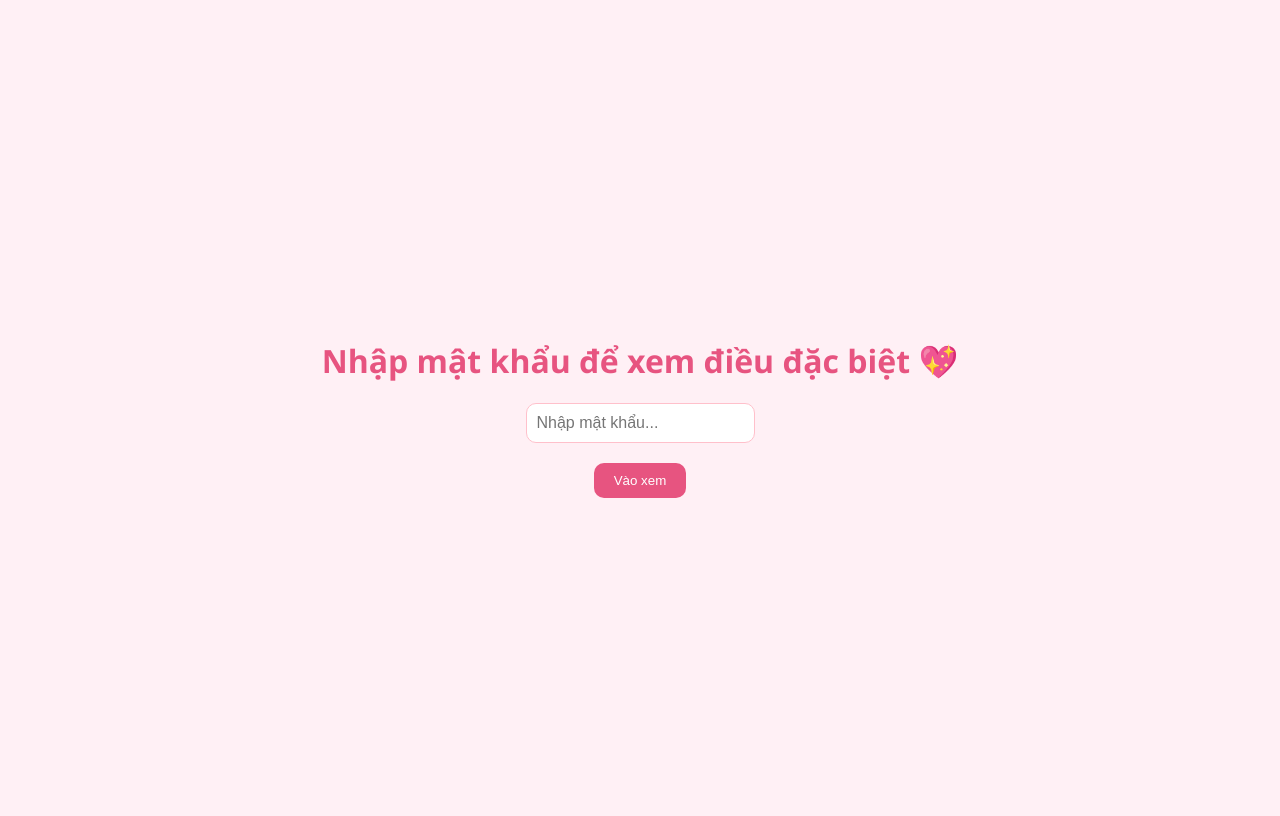
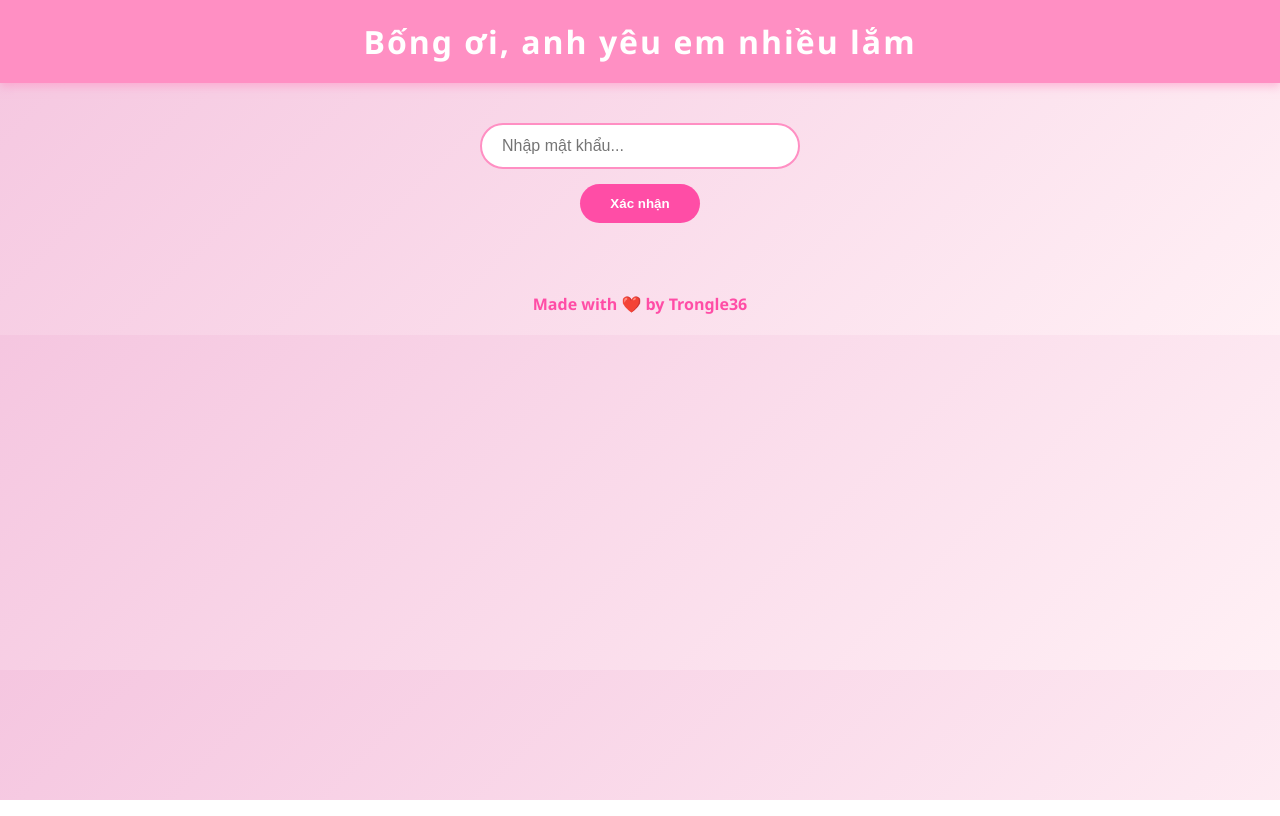
Before and after one commit to Trongle36/Boongsu, a plain HTML site: page index.html in a window 1280 px wide. Drawn offline with Linux system fonts and the light colour scheme.

Commit message:
Update index.html

```diff
--- a/index.html
+++ b/index.html
@@ -2,52 +2,133 @@
 <html lang="vi">
 <head>
 <meta charset="UTF-8" />
-  <meta name="viewport" content="width=device-width, initial-scale=1.0"/>
+<meta name="viewport" content="width=device-width, initial-scale=1" />
 <title>Bống ơi, anh yêu em nhiều lắm</title>
 <style>
   body {
-      font-family: 'Segoe UI', sans-serif;
-      background-color: #fff0f5;
-      display: flex;
-      flex-direction: column;
-      align-items: center;
-      justify-content: center;
-      height: 100vh;
+    background: linear-gradient(135deg, #f5c6e0, #fff0f5);
+    font-family: 'Segoe UI', Tahoma, Geneva, Verdana, sans-serif;
+    color: #333;
+    margin: 0; padding: 0;
   }
-    h1 {
-      color: #e75480;
+  header {
+    background: #ff8fc3;
+    padding: 20px;
+    text-align: center;
+    color: white;
+    font-weight: 700;
+    font-size: 2em;
+    letter-spacing: 2px;
+    box-shadow: 0 4px 8px rgba(255, 143, 195, 0.5);
   }
-    input[type="password"] {
-      padding: 10px;
-      font-size: 16px;
-      border-radius: 10px;
-      border: 1px solid pink;
+  #loginSection {
+    margin: 40px auto;
+    max-width: 400px;
+    text-align: center;
+  }
+  #loginSection input[type="password"] {
+    padding: 12px 20px;
+    font-size: 1em;
+    border-radius: 25px;
+    border: 2px solid #ff8fc3;
+    outline: none;
+    width: 80%;
+    box-sizing: border-box;
+    transition: border-color 0.3s ease;
+  }
+  #loginSection input[type="password"]:focus {
+    border-color: #ff4da6;
+  }
+  #loginSection button {
+    margin-top: 15px;
+    padding: 12px 30px;
+    border: none;
+    background: #ff4da6;
+    color: white;
+    font-weight: 600;
+    border-radius: 25px;
+    cursor: pointer;
+    transition: background 0.3s ease;
+  }
+  #loginSection button:hover {
+    background: #ff1a75;
+  }
+  #content {
+    display: none;
+    max-width: 800px;
+    margin: 40px auto;
+    text-align: center;
+  }
+  #content h2 {
+    color: #d6336c;
     margin-bottom: 20px;
   }
-    button {
-      padding: 10px 20px;
-      background-color: #e75480;
-      color: white;
-      border: none;
-      border-radius: 10px;
-      cursor: pointer;
+  #content img {
+    max-width: 90%;
+    border-radius: 15px;
+    box-shadow: 0 4px 12px rgba(255, 143, 195, 0.5);
+    margin-bottom: 20px;
+  }
+  #content video {
+    max-width: 90%;
+    border-radius: 15px;
+    box-shadow: 0 4px 12px rgba(255, 143, 195, 0.5);
+    margin-bottom: 20px;
+  }
+  footer {
+    text-align: center;
+    color: #ff4da6;
+    font-weight: 600;
+    padding: 20px;
+    margin-top: 50px;
   }
 </style>
 </head>
 <body>
-  <h1>Nhập mật khẩu để xem điều đặc biệt 💖</h1>
-  <input type="password" id="password" placeholder="Nhập mật khẩu..." />
-  <button onclick="checkPassword()">Vào xem</button>
+
+<header>
+  Bống ơi, anh yêu em nhiều lắm
+</header>
+
+<section id="loginSection">
+  <input type="password" id="passwordInput" placeholder="Nhập mật khẩu..." />
+  <br />
+  <button onclick="checkPassword()">Xác nhận</button>
+  <p id="errorMsg" style="color:#ff1a75; display:none; margin-top:10px;">Mật khẩu sai, thử lại nhé!</p>
+</section>
+
+<section id="content">
+  <h2>Kỷ niệm đẹp của chúng ta</h2>
+
+  <!-- Ảnh bạn muốn hiển thị, đổi src thành ảnh của bạn -->
+  <img src="https://i.imgur.com/J6a2Ozp.jpg" alt="Ảnh kỷ niệm" />
+
+  <!-- Video bạn muốn hiển thị, đổi src thành video của bạn -->
+  <video controls>
+    <source src="https://interactive-examples.mdn.mozilla.net/media/cc0-videos/flower.webm" type="video/webm" />
+    Trình duyệt không hỗ trợ video.
+  </video>
+</section>
+
+<footer>
+  Made with ❤️ by Trongle36
+</footer>
 
 <script>
   function checkPassword() {
-      var pw = document.getElementById("password").value;
-      if (pw === "trongleyeuboongsu") {
-        window.location.href = "memory.html";
+    const pwInput = document.getElementById('passwordInput').value;
+    const errorMsg = document.getElementById('errorMsg');
+    const content = document.getElementById('content');
+    if (pwInput === 'trongleyeuboongsu') {
+      content.style.display = 'block';
+      errorMsg.style.display = 'none';
+      document.getElementById('loginSection').style.display = 'none';
     } else {
-        alert("Sai mật khẩu rồi Bống ơi 😢");
+      errorMsg.style.display = 'block';
+      content.style.display = 'none';
     }
   }
 </script>
+
 </body>
 </html>
```
Lines whose indentation alone changed are shown as unchanged.
